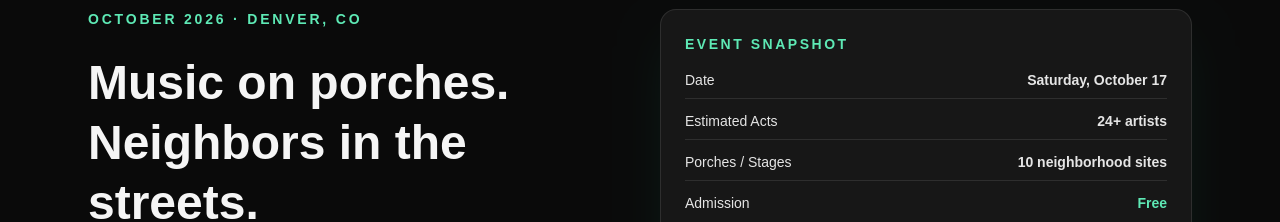
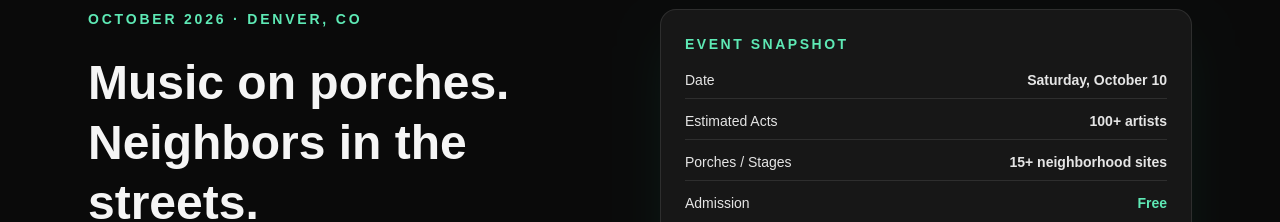
Before and after one commit to the97bradley/denver-porchfest, a Next.js app: page / in a window 1280 px wide. Shown: the part 156-378 px from the top of the page. Built offline with nearby package versions, Linux system fonts and the light colour scheme.

Commit message:
Update event snapshot with official Porchfest date and scale

```diff
--- a/src/app/page.tsx
+++ b/src/app/page.tsx
@@ -69,15 +69,15 @@ export default function Home() {
             <ul className="space-y-3 text-sm text-neutral-200">
               <li className="flex justify-between border-b border-white/10 pb-2">
                 <span>Date</span>
-                <span className="font-semibold">Saturday, October 17</span>
+                <span className="font-semibold">Saturday, October 10</span>
               </li>
               <li className="flex justify-between border-b border-white/10 pb-2">
                 <span>Estimated Acts</span>
-                <span className="font-semibold">24+ artists</span>
+                <span className="font-semibold">100+ artists</span>
               </li>
               <li className="flex justify-between border-b border-white/10 pb-2">
                 <span>Porches / Stages</span>
-                <span className="font-semibold">10 neighborhood sites</span>
+                <span className="font-semibold">15+ neighborhood sites</span>
               </li>
               <li className="flex justify-between">
                 <span>Admission</span>
```
